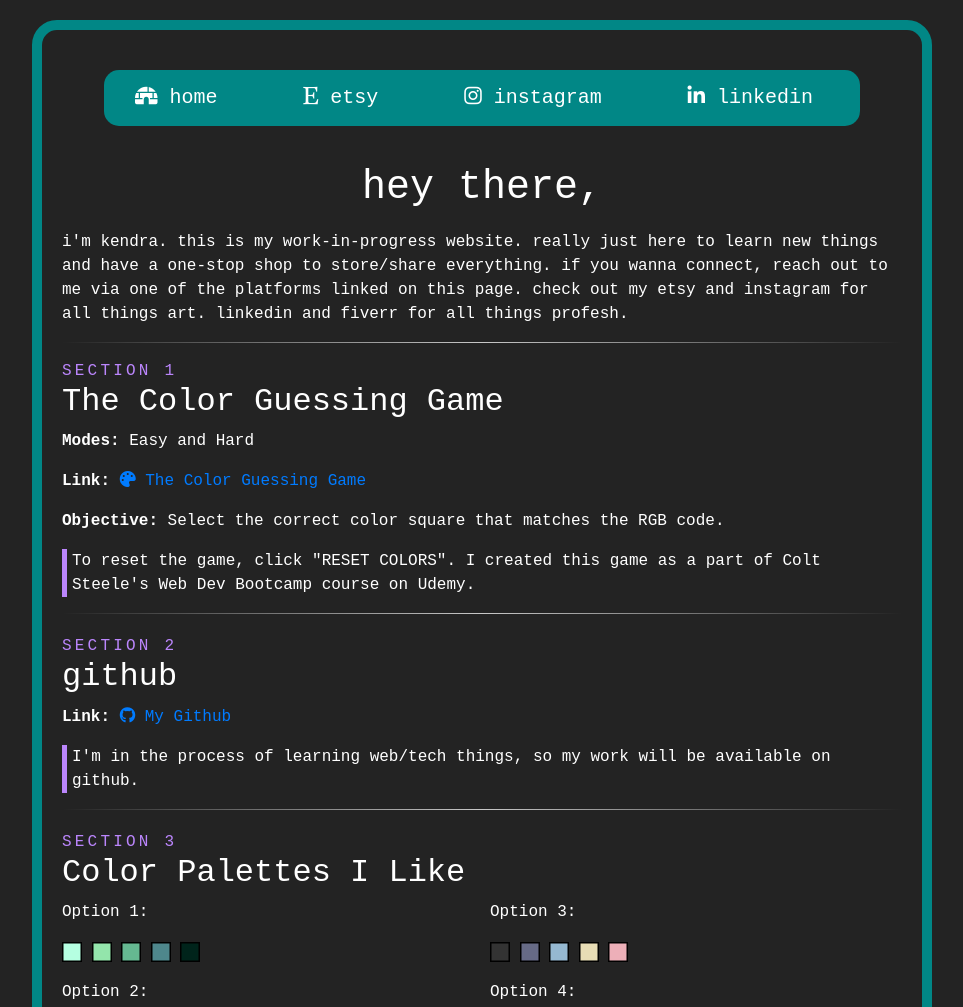
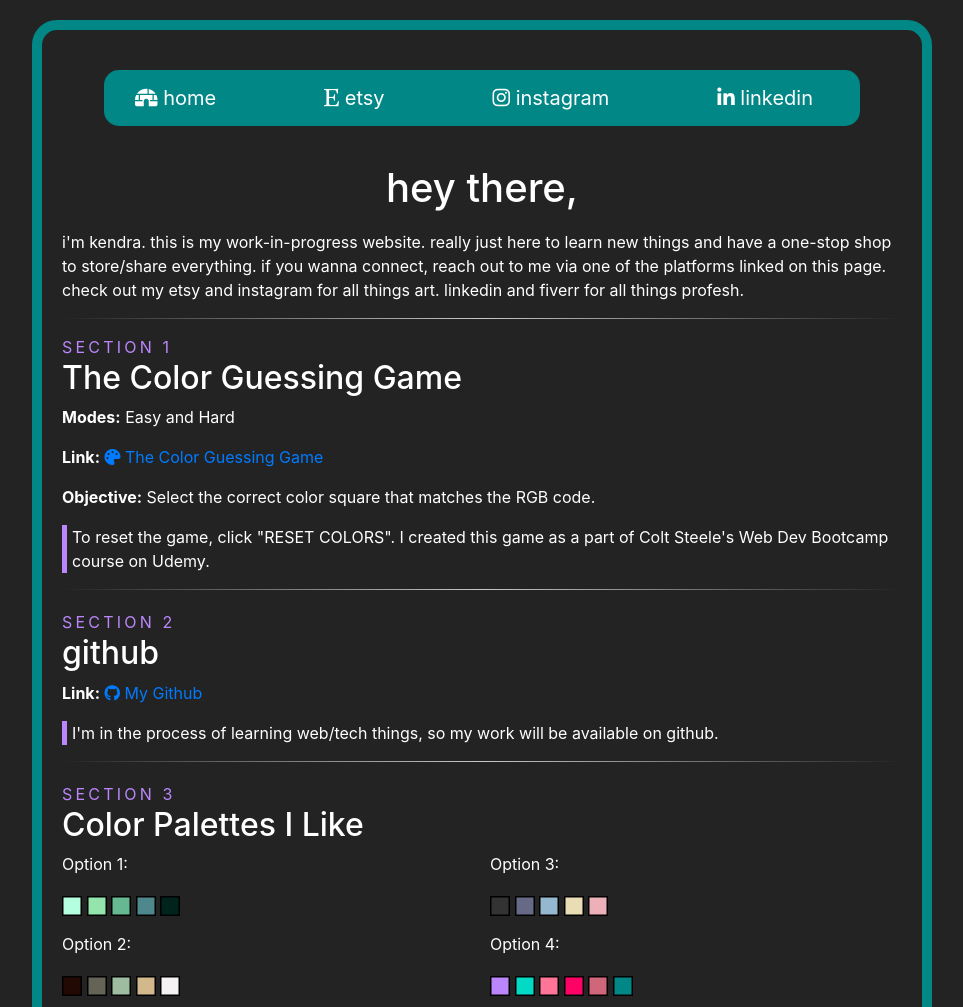
Before and after one commit to kendrajohng/home, a plain HTML site: page index.html in a window 1280 px wide. Shown: the top 1007 px of the page, without its empty margins (158-1121 px from the left). Drawn offline with nearby package versions, Linux system fonts and the light colour scheme; no server answers.

Commit message:
changed font

```diff
--- a/index.css
+++ b/index.css
@@ -33,7 +33,7 @@ body {
 	max-width: 900px;
 	width: 80%;
 	margin: 20px auto;
-	font-family: 'Courier New', Courier, monospace;
+	font-family: 'century gothic;
 }
 
 img {
```
